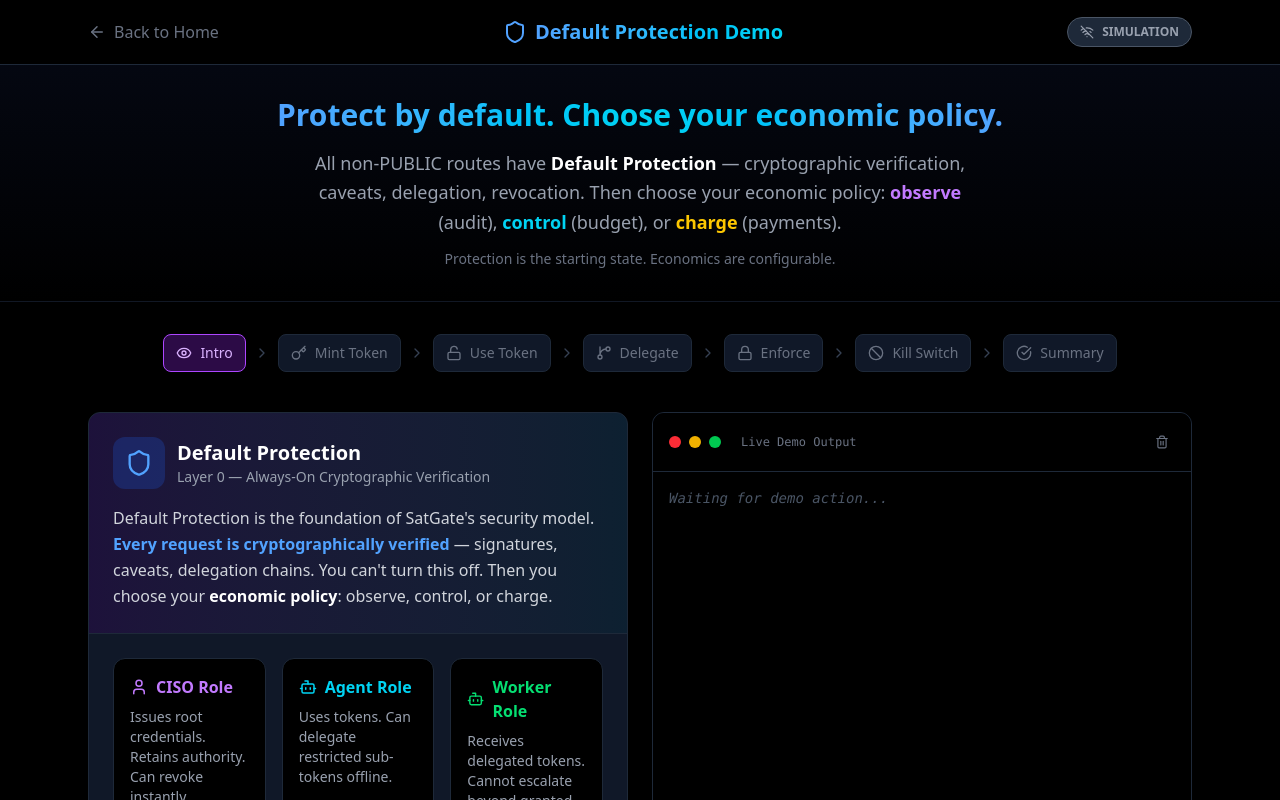
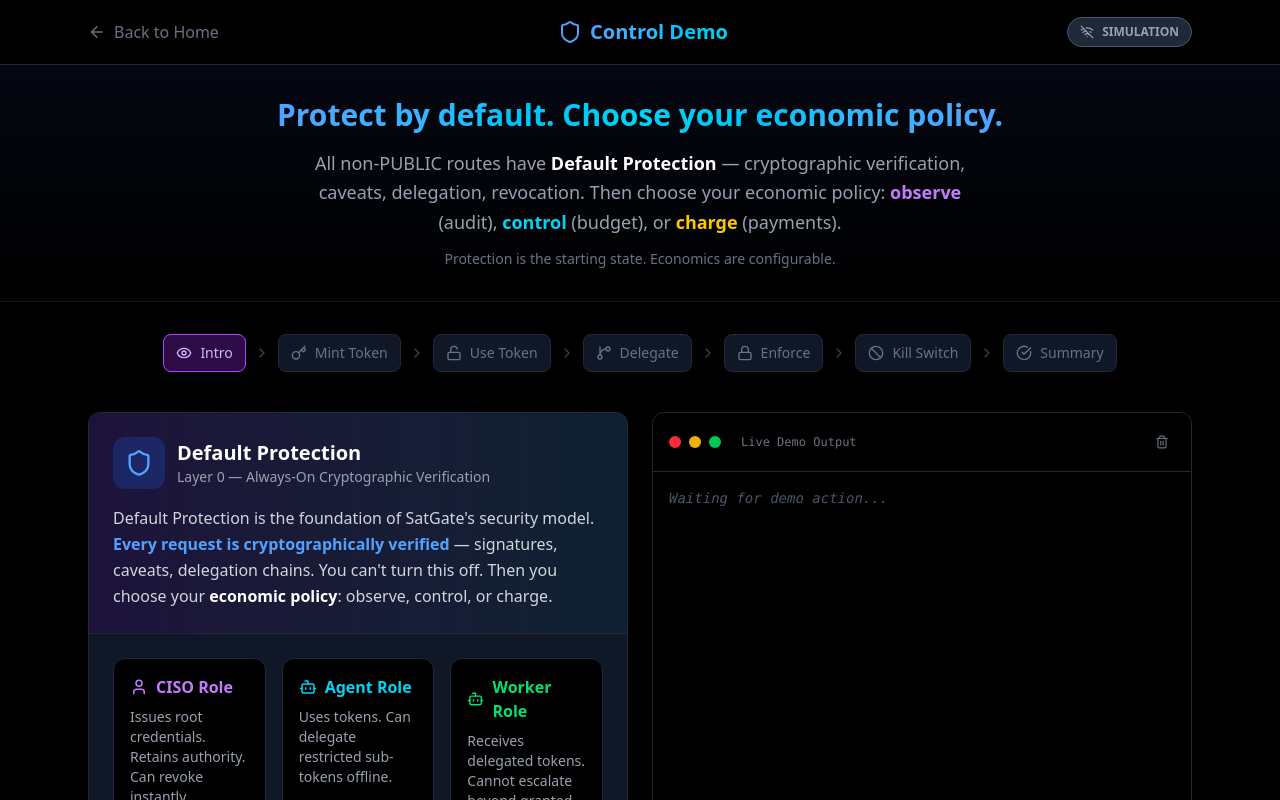
Before and after one commit to SatGate-io/satgate, a Next.js app in the folder satgate-landing/: page /protect in a window 1280 px wide. Shown: the top 800 px of the page. Built offline with nearby package versions, Linux system fonts and the light colour scheme.

Commit message:
rename page headings: Control Demo + Charge Demo

```diff
--- a/satgate-landing/app/pay/page.tsx
+++ b/satgate-landing/app/pay/page.tsx
@@ -359,7 +359,7 @@ export default function PayDemoPage() {
           <ArrowLeft size={18} /> Back to Home
         </Link>
         <h1 className="text-2xl font-bold bg-clip-text text-transparent bg-gradient-to-r from-purple-400 to-cyan-400 text-center justify-self-center">
-          ⚡ Pay Demo
+          ⚡ Charge Demo
         </h1>
         <div></div>
       </div>
--- a/satgate-landing/app/protect/page.tsx
+++ b/satgate-landing/app/protect/page.tsx
@@ -676,7 +676,7 @@ export default function ProtectDemoPage() {
           <h1 className="text-lg sm:text-xl font-bold flex items-center gap-2">
             <Shield className="text-blue-400" size={24} />
             <span className="bg-clip-text text-transparent bg-gradient-to-r from-blue-400 to-cyan-400">
-              Default Protection Demo
+              Control Demo
             </span>
           </h1>
           {/* Mode Toggle */}
```
